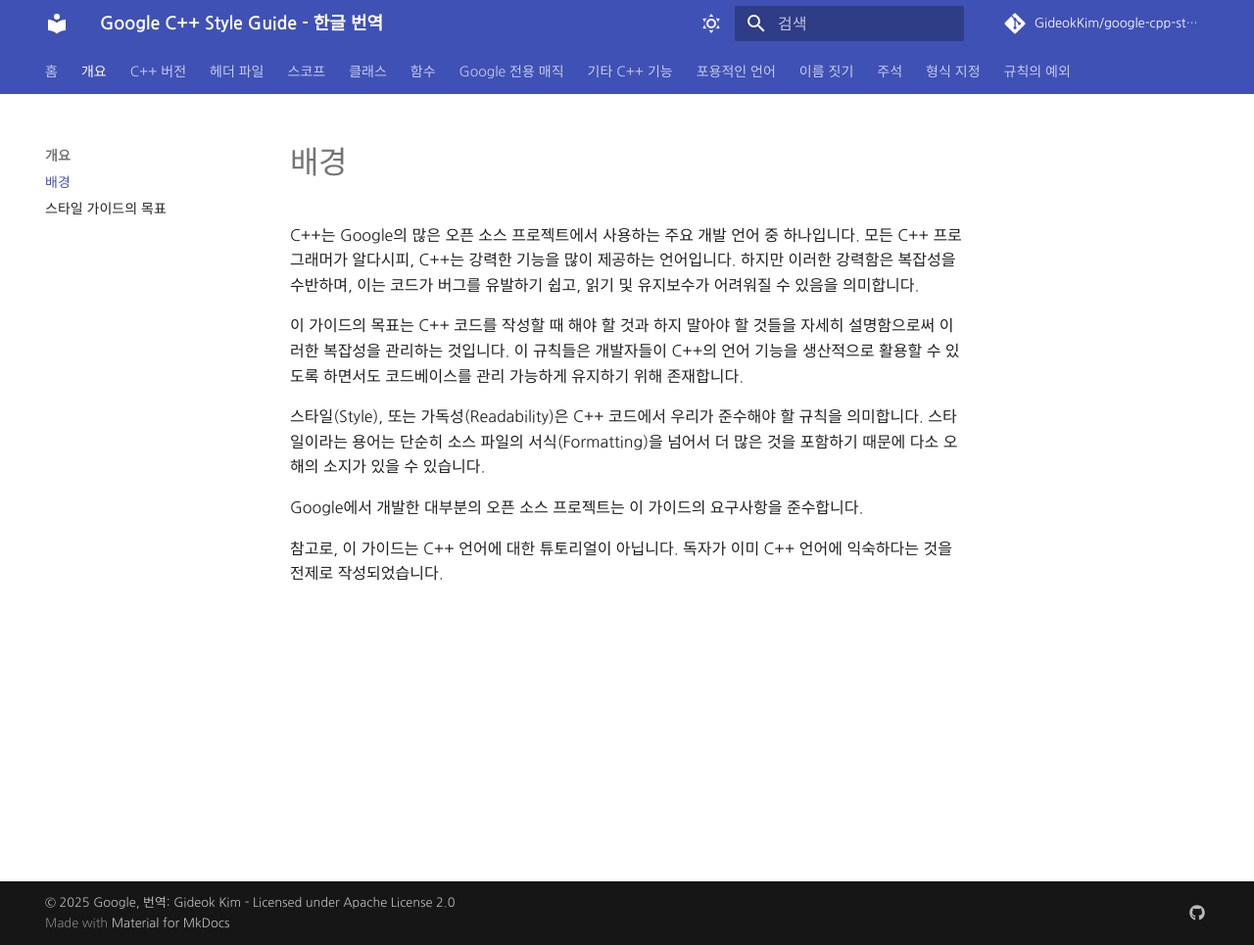
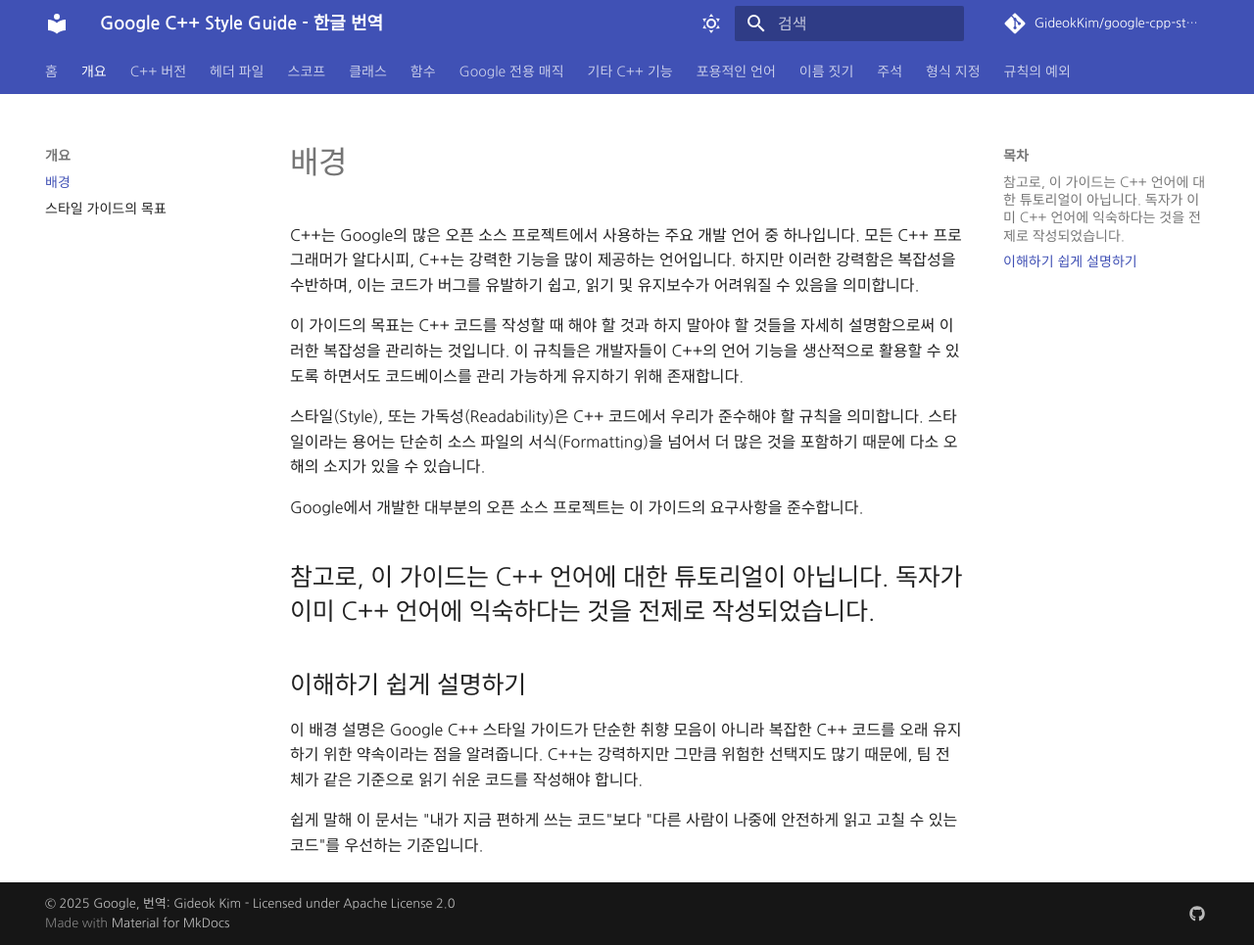
Before and after one commit to GideokKim/google-cpp-style-guide-kr, an MkDocs documentation site: the page built from google cpp style guide/background.md, in a window 1280 px wide and 965 px high. Shown: the whole window at 98% size. Built offline with MkDocs 1.6.1 and Material for MkDocs 9.7.7, drawn with Linux system fonts in a browser that asks for light colours; some web fonts are replaced; comment, search, counter and statistics services are not loaded.

Commit message:
docs(overview): explain background page

```diff
--- a/google cpp style guide/background.md
+++ b/google cpp style guide/background.md
@@ -9,3 +9,10 @@ C++는 Google의 많은 오픈 소스 프로젝트에서 사용하는 주요 개
 Google에서 개발한 대부분의 오픈 소스 프로젝트는 이 가이드의 요구사항을 준수합니다.
 
 참고로, 이 가이드는 C++ 언어에 대한 튜토리얼이 아닙니다. 독자가 이미 C++ 언어에 익숙하다는 것을 전제로 작성되었습니다.
+---
+
+## 이해하기 쉽게 설명하기
+
+이 배경 설명은 Google C++ 스타일 가이드가 단순한 취향 모음이 아니라 복잡한 C++ 코드를 오래 유지하기 위한 약속이라는 점을 알려줍니다. C++는 강력하지만 그만큼 위험한 선택지도 많기 때문에, 팀 전체가 같은 기준으로 읽기 쉬운 코드를 작성해야 합니다.
+
+쉽게 말해 이 문서는 "내가 지금 편하게 쓰는 코드"보다 "다른 사람이 나중에 안전하게 읽고 고칠 수 있는 코드"를 우선하는 기준입니다.
```
